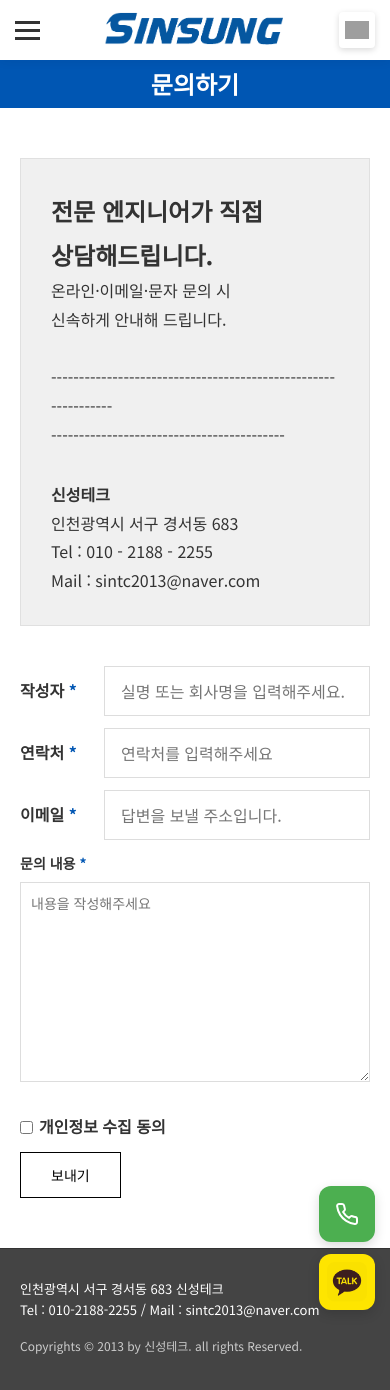
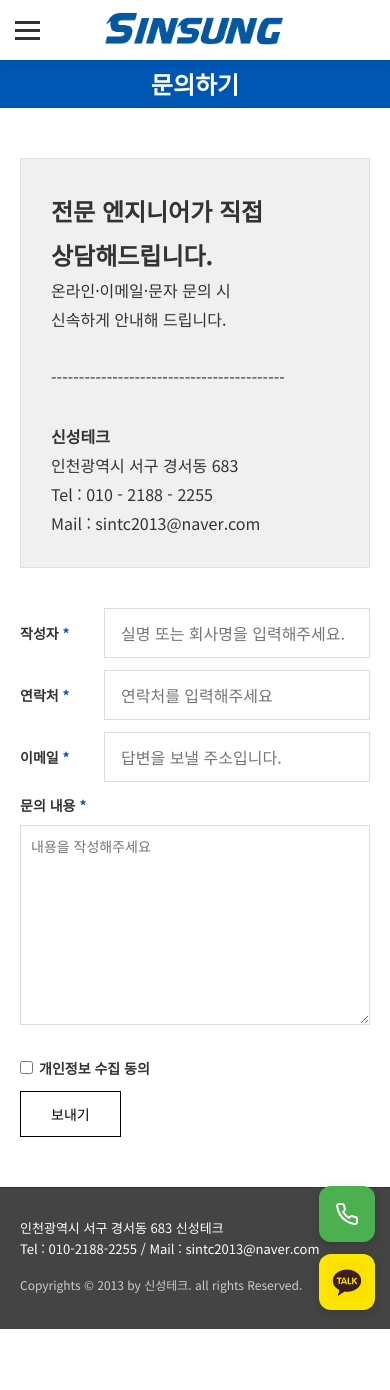
Before and after one commit to desert32-hash/Sintc2013, a Jekyll site: the page contact.html, which Jekyll copies as it is, in a window 390 px wide and 1390 px high. Built offline with Jekyll 4.4.1, drawn with Linux system fonts in a browser that asks for light colours; grey boxes are pictures that could not be loaded.

Commit message:
Add files via upload

```diff
--- a/css/dropdown.css
+++ b/css/dropdown.css
@@ -172,12 +172,12 @@
         display: none;
     }
 
-    /* 모바일 그리드 - 6개 버튼 2줄 배치 (네이티브 스타일) */
+    /* 모바일 그리드 - 8개 버튼 3줄 배치, 기술자료와 데스크탑용 블로그는 숨김 (네이티브 스타일) */
     .main-nav ul {
         display: grid;
         grid-template-areas:
             "company business process"
-            "tech portfolio contact";
+            "portfolio contact blog";
         grid-template-columns: repeat(3, 1fr);
         grid-template-rows: auto auto;
         gap: 12px;
@@ -198,9 +198,18 @@
     .main-nav ul li:nth-child(1) { grid-area: company; }
     .main-nav ul li:nth-child(2) { grid-area: business; }
     .main-nav ul li:nth-child(3) { grid-area: process; }
-    .main-nav ul li:nth-child(4) { grid-area: tech; }
-    .main-nav ul li:nth-child(5) { grid-area: portfolio; }
+    .main-nav ul li:nth-child(4) { grid-area: portfolio; }
+    /* 5번째 li (기술자료)는 모바일에서 숨김 */
+    .main-nav ul li:nth-child(5) { display: none !important; }
     .main-nav ul li:nth-child(6) { grid-area: contact; }
+    /* 7번째 li (데스크탑용 블로그)는 모바일에서 완전히 숨김 */
+    .main-nav ul li:nth-child(7) {
+        display: none !important;
+        visibility: hidden !important;
+        position: absolute !important;
+        left: -9999px !important;
+    }
+    .main-nav ul li:nth-child(8) { grid-area: blog; }
 
     /* 네이티브 스타일 버튼 내부 테두리 제거 */
     .main-nav a {
--- a/css/style.css
+++ b/css/style.css
@@ -889,21 +889,9 @@
     line-height: 1.6;
 }
 
-/* Mobile Header Blog Icon */
+/* Mobile Header Blog Icon - Hidden on mobile */
 .mobile-header-blog {
-    display: none;
-    position: absolute;
-    right: 15px;
-    top: 50%;
-    transform: translateY(-50%);
-    width: 36px;
-    height: 36px;
-    background-color: #ffffff;
-    border-radius: 4px;
-    box-shadow: 0 2px 6px rgba(0, 0, 0, 0.15);
-    align-items: center;
-    justify-content: center;
-    transition: transform 0.3s ease, box-shadow 0.3s ease;
+    display: none !important;
 }
 
 .mobile-header-blog:hover {
@@ -1942,9 +1930,18 @@
         display: none;
     }
 
-    /* 모바일 헤더 블로그 아이콘 */
+    /* 모바일에서 구분선 표시 설정 */
+    .separator-desktop {
+        display: none !important;
+    }
+
+    .separator-mobile {
+        display: block !important;
+    }
+
+    /* 모바일 헤더 블로그 아이콘 - 숨김 처리 */
     .mobile-header-blog {
-        display: flex;
+        display: none !important;
     }
 }
 
@@ -2244,6 +2241,13 @@
     margin-top: 40px;
 }
 
+/* Desktop: Remove margin from business-summary-section */
+@media (min-width: 769px) {
+    .business-summary-section.history-section {
+        margin-top: 0 !important;
+    }
+}
+
 .history-item {
     display: flex;
     gap: 30px;
@@ -2493,7 +2497,8 @@
         font-size: 14px;
     }
 
-    .form-group label {
+    .form-group label,
+    .form-group-horizontal label {
         font-size: 14px;
     }
 
```
